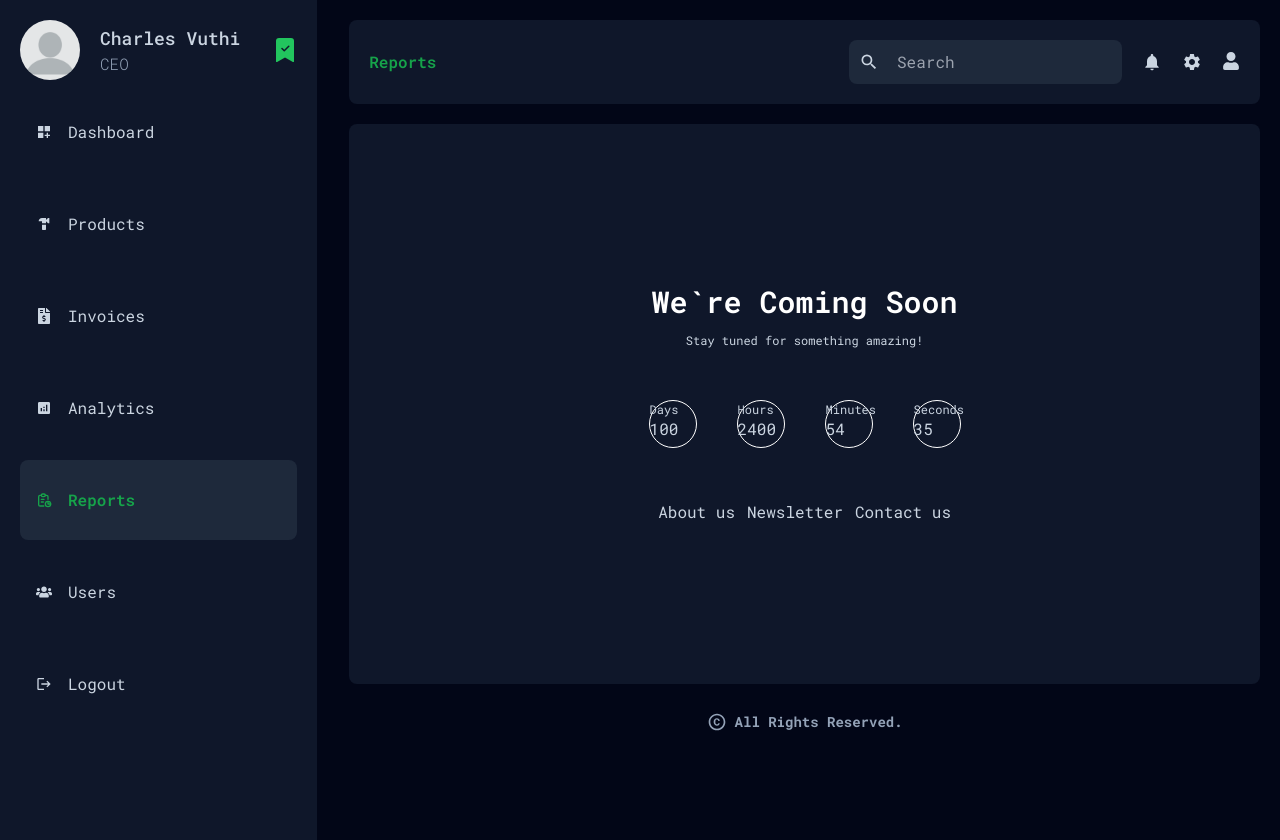
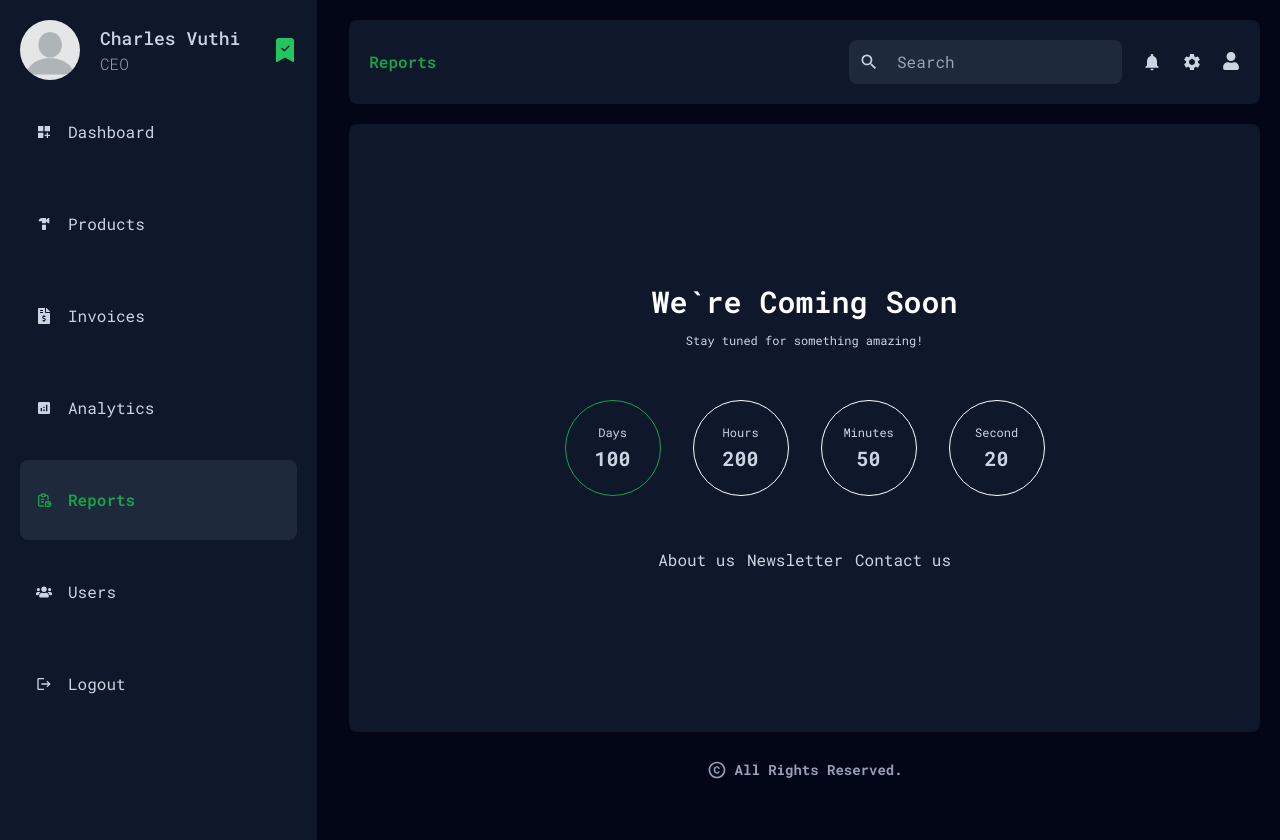
Before and after one commit to esthercate/Hardware-store-management, a Next.js app: page /dashboard/reports in a window 1280 px wide. Built offline with nearby package versions, Linux system fonts and the light colour scheme.

Commit message:
text changes

```diff
--- a/app/ui/dashboard/coming-soon/comingsoon.jsx
+++ b/app/ui/dashboard/coming-soon/comingsoon.jsx
@@ -6,22 +6,22 @@ const ComingSoon = () => {
     <div className='flex flex-col gap-3 bg-slate-900 justify-center items-center py-40 rounded-lg mt-5'>
       <h1 className='font-semibold text-3xl text-white'>We`re Coming Soon</h1>
       <p className='text-xs'>Stay tuned for something amazing!</p>
-      <div className='flex gap-10 my-10'>
-        <div className='w-12 h-12 rounded-full border border-white'>
+      <div className='flex gap-8 my-10'>
+        <div className=' flex flex-col justify-center gap-1 items-center w-24 h-24 rounded-full border border-green-600'>
           <p className='text-xs'>Days</p>
-          <span>100</span>
+          <span className='text-xl font-bold'>100</span>
         </div>
-        <div className='w-12 h-12 rounded-full border border-white'>
+        <div className=' flex flex-col justify-center gap-1 items-center w-24 h-24 rounded-full border border-white hover:border-green-600'>
           <p className='text-xs'>Hours</p>
-          <span>2400</span>
+          <span className='text-xl font-bold'>200</span>
         </div>
-        <div className='w-12 h-12 rounded-full border border-white'>
+        <div className=' flex flex-col justify-center gap-1 items-center w-24 h-24 rounded-full border border-white hover:border-green-600'>
           <p className='text-xs'>Minutes</p>
-          <span>54</span>
+          <span className='text-xl font-bold'>50</span>
         </div>
-        <div className='w-12 h-12 rounded-full border border-white'>
-          <p className='text-xs'>Seconds</p>
-          <span>35</span>
+        <div className=' flex flex-col justify-center gap-1 items-center w-24 h-24 rounded-full border border-white hover:border-green-600'>
+          <p className='text-xs'>Second</p>
+          <span className='text-xl font-bold'>20</span>
         </div>
       </div>
       <div className='flex flex-col md:flex-row justify-center items-center gap-3'>
```
